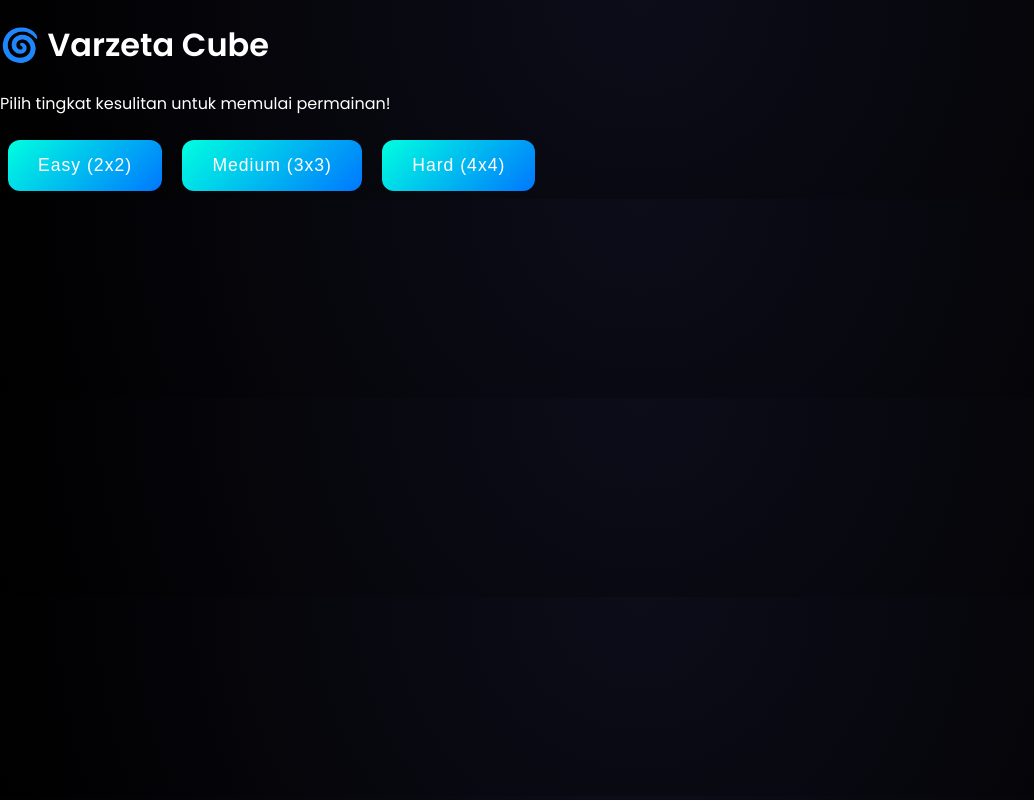
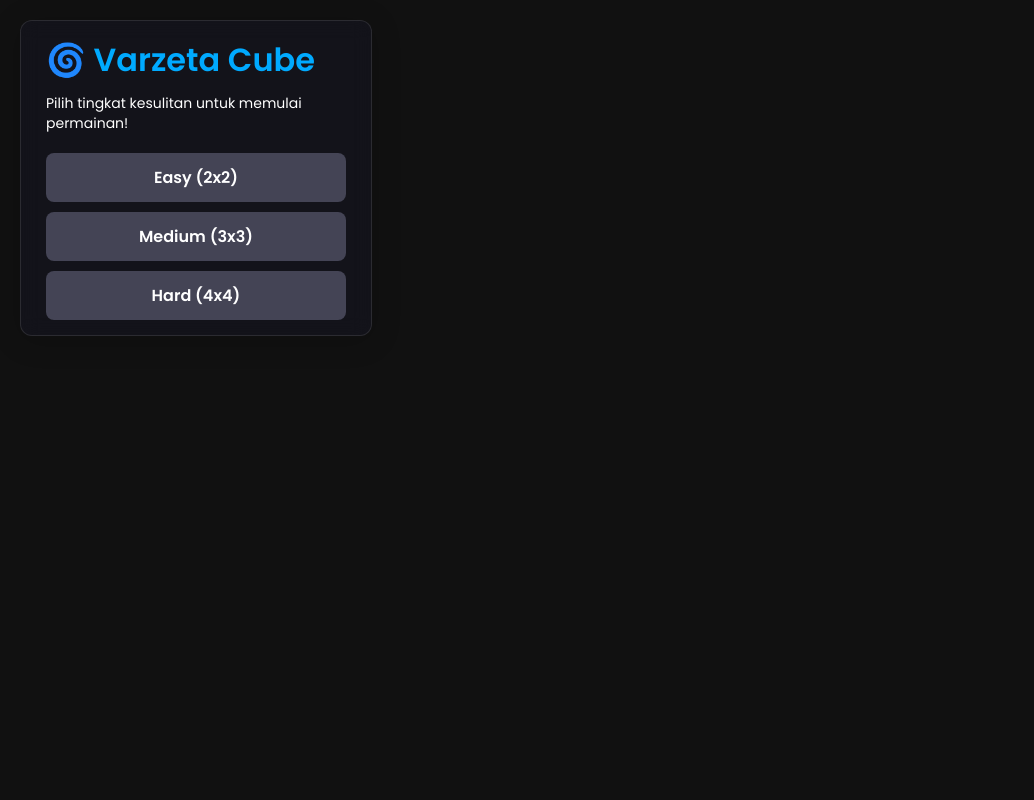
Before and after one commit to bagasgntg223344-pixel/3d-rubix, a plain HTML site: page index.html in a window 1280 px wide. Shown: the whole page, without its empty margins (0-1034 px from the left). Drawn offline with nearby package versions, Linux system fonts and the light colour scheme.

Commit message:
Update style.css

```diff
--- a/style.css
+++ b/style.css
@@ -1,83 +1,74 @@
-/* === STYLE GLOBAL === */
 body {
-  margin: 0;
-  font-family: 'Poppins', sans-serif;
-  background: radial-gradient(circle at top, #0d0d1a, #000);
-  overflow: hidden;
-  color: white;
+    margin: 0;
+    overflow: hidden;
+    /* Latar belakang gelap untuk starfield */
+    background-color: #111;
+    font-family: 'Poppins', Arial, sans-serif;
+    color: white;
 }
 
-/* === MENU AWAL === */
-#menu {
-  position: fixed;
-  inset: 0;
-  background: rgba(0, 0, 0, 0.92);
-  display: flex;
-  flex-direction: column;
-  justify-content: center;
-  align-items: center;
-  z-index: 10;
-  transition: opacity 1s ease;
-  text-align: center;
+canvas {
+    display: block;
 }
 
-#menu h1 {
-  font-size: 3em;
-  color: #00ffe0;
-  text-shadow: 0 0 30px #00ffe0;
-  animation: glow 3s infinite alternate;
+/* Panel Kontrol Utama */
+#ui-panel {
+    position: absolute;
+    top: 20px;
+    left: 20px;
+    padding: 15px 25px;
+
+    /* Efek Glassmorphism */
+    background: rgba(20, 20, 30, 0.7);
+    backdrop-filter: blur(10px);
+    -webkit-backdrop-filter: blur(10px); /* Untuk Safari */
+
+    border-radius: 12px;
+    border: 1px solid rgba(255, 255, 255, 0.1);
+
+    max-width: 300px;
+    box-shadow: 0 4px 30px rgba(0, 0, 0, 0.2);
 }
 
-#menu p {
-  color: #ccc;
-  font-size: 1.2em;
-  margin-bottom: 20px;
+#ui-panel h1 {
+    margin-top: 0;
+    margin-bottom: 10px;
+    color: #00aaff; /* Warna aksen biru cerah */
+    font-weight: 600;
 }
 
-button {
-  background: linear-gradient(135deg, #00ffe0, #0077ff);
-  border: none;
-  padding: 15px 30px;
-  border-radius: 12px;
-  color: white;
-  font-size: 1.1em;
-  margin: 8px;
-  cursor: pointer;
-  letter-spacing: 1px;
-  transition: all 0.3s;
+#ui-panel p {
+    margin-top: 0;
+    margin-bottom: 20px;
+    font-size: 14px;
+    line-height: 1.4;
 }
 
-button:hover {
-  transform: scale(1.1);
-  box-shadow: 0 0 20px #00ffe0;
+#difficulty-controls {
+    display: flex;
+    flex-direction: column;
+    gap: 10px; /* Jarak antar tombol */
 }
 
-/* === KONTROL GAME === */
-#controls {
-  position: fixed;
-  bottom: 20px;
-  right: 20px;
-  display: none;
-  gap: 10px;
-  z-index: 5;
+#difficulty-controls button {
+    padding: 12px 15px;
+    font-family: 'Poppins', sans-serif;
+    font-size: 16px;
+    font-weight: 600;
+    color: white;
+
+    background: rgba(80, 80, 100, 0.8);
+    border: none;
+    border-radius: 8px;
+    cursor: pointer;
+
+    transition: background-color 0.3s ease, transform 0.1s ease;
 }
 
-#controls button {
-  background: rgba(0, 255, 200, 0.15);
-  border: 1px solid rgba(0, 255, 255, 0.3);
-  color: #00ffe0;
-  padding: 10px 18px;
-  border-radius: 10px;
-  font-weight: 600;
+#difficulty-controls button:hover {
+    background-color: #00aaff;
 }
 
-#controls button:hover {
-  background: rgba(0, 255, 255, 0.35);
-  box-shadow: 0 0 10px #00ffe0;
+#difficulty-controls button:active {
+    transform: scale(0.98);
 }
-
-/* === ANIMASI GLOW === */
-@keyframes glow {
-  from { text-shadow: 0 0 20px #00ffe0; }
-  to { text-shadow: 0 0 40px #0077ff, 0 0 70px #00ffe0; }
-}
```
